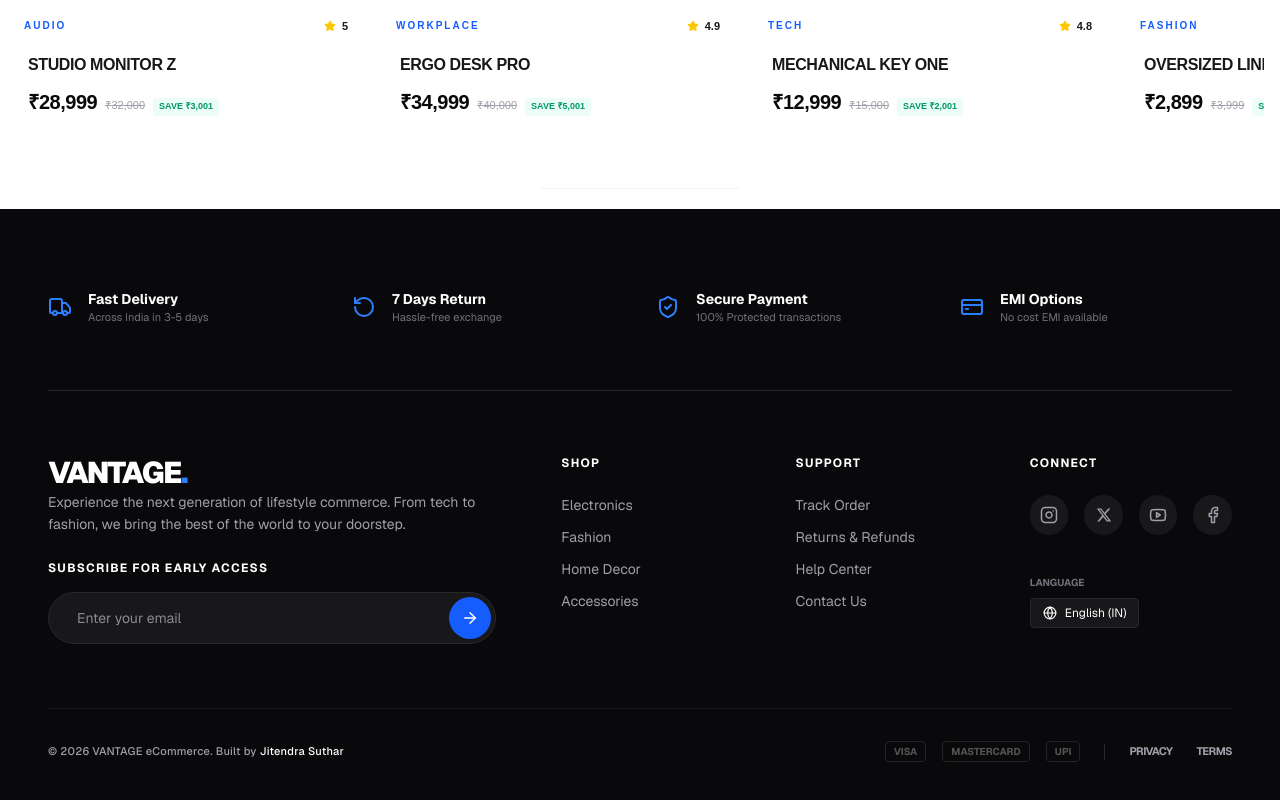
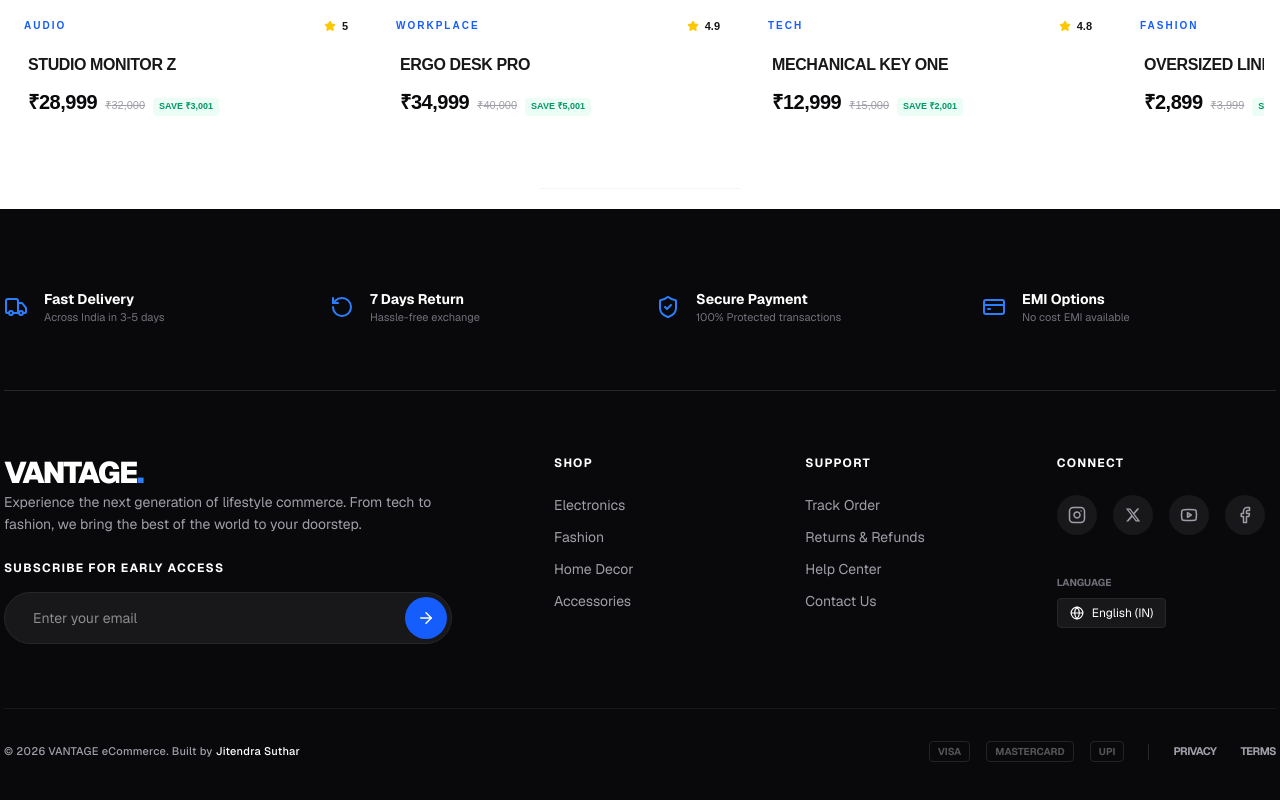
Before and after one commit to iamjitendrasuthar/Multi-Commerce-System, a Next.js app: page / in a window 1280 px wide. Shown: the part 3854-4654 px from the top of the page. Built offline with nearby package versions, Linux system fonts and the light colour scheme.

Commit message:
Fixed ui issue

```diff
--- a/components/Footer.tsx
+++ b/components/Footer.tsx
@@ -14,7 +14,7 @@ export const Footer = () => {
 
   return (
     <footer className="bg-zinc-950 text-zinc-400 pt-20 pb-10 font-sans">
-      <div className="max-w-[1400px] mx-auto px-6 md:px-12">
+      <div className="max-w-[1400px] mx-auto px-6 md:px-1">
         {/* --- Phase 1: Trust Signals (The eCommerce Must-Haves) --- */}
         <div className="grid grid-cols-2 lg:grid-cols-4 gap-8 pb-16 border-b border-zinc-800">
           {[
--- a/components/Navbar.tsx
+++ b/components/Navbar.tsx
@@ -326,7 +326,8 @@ const Navbar = () => {
               className="fixed inset-0 top-0 left-0 w-full h-[100dvh] bg-white lg:hidden z-[300] flex flex-col shadow-2xl"
             >
               {/* 1. HEADER (Inside Dropdown) */}
-              <div className="p-6 flex items-center justify-between border-b border-zinc-50">
+              <div className="p-6 flex items-center justify-between border-b border-zinc-50 h-[72px] relative">
+                {" "}
                 {activeSubmenu ? (
                   <button
                     onClick={() => setActiveSubmenu(null)}
```
